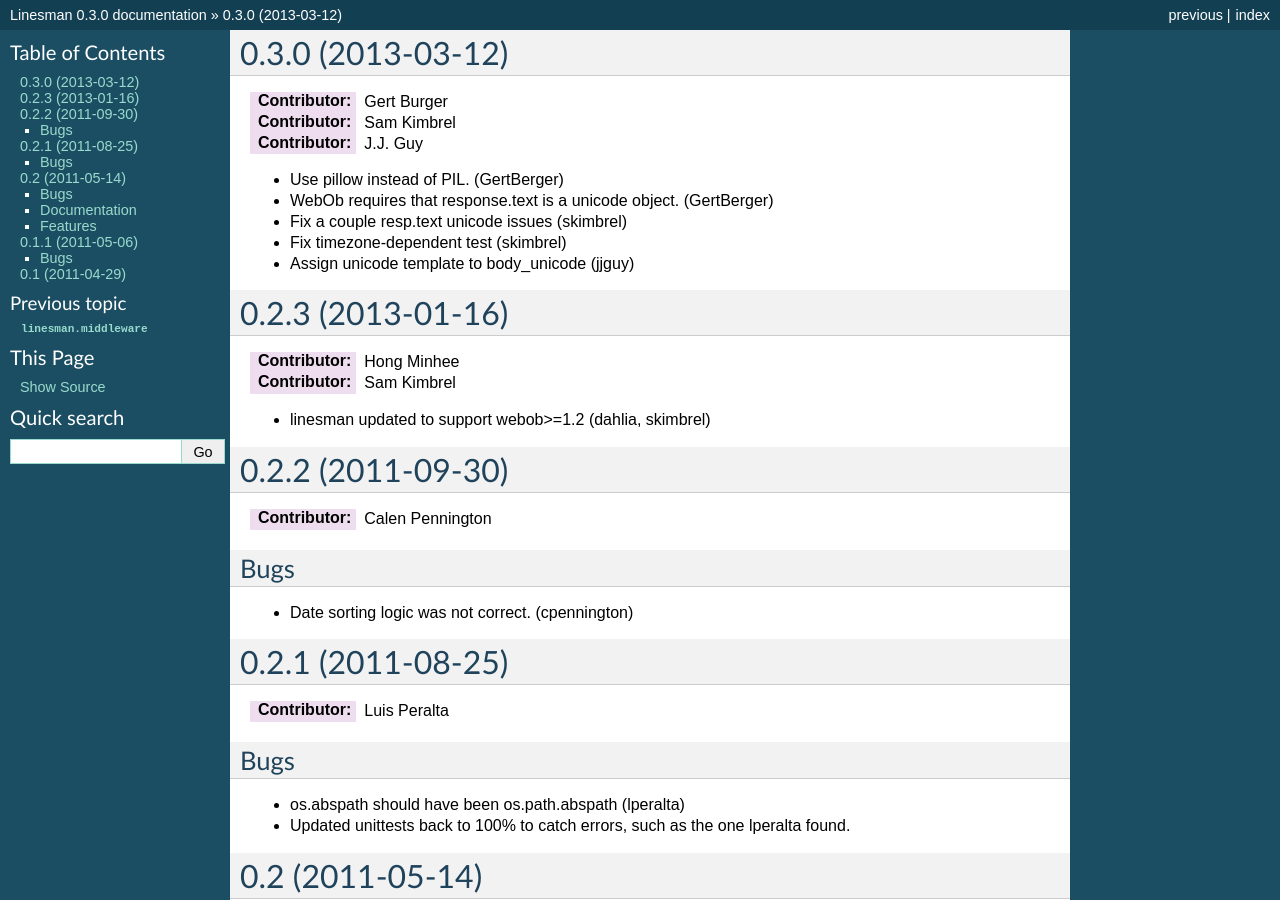
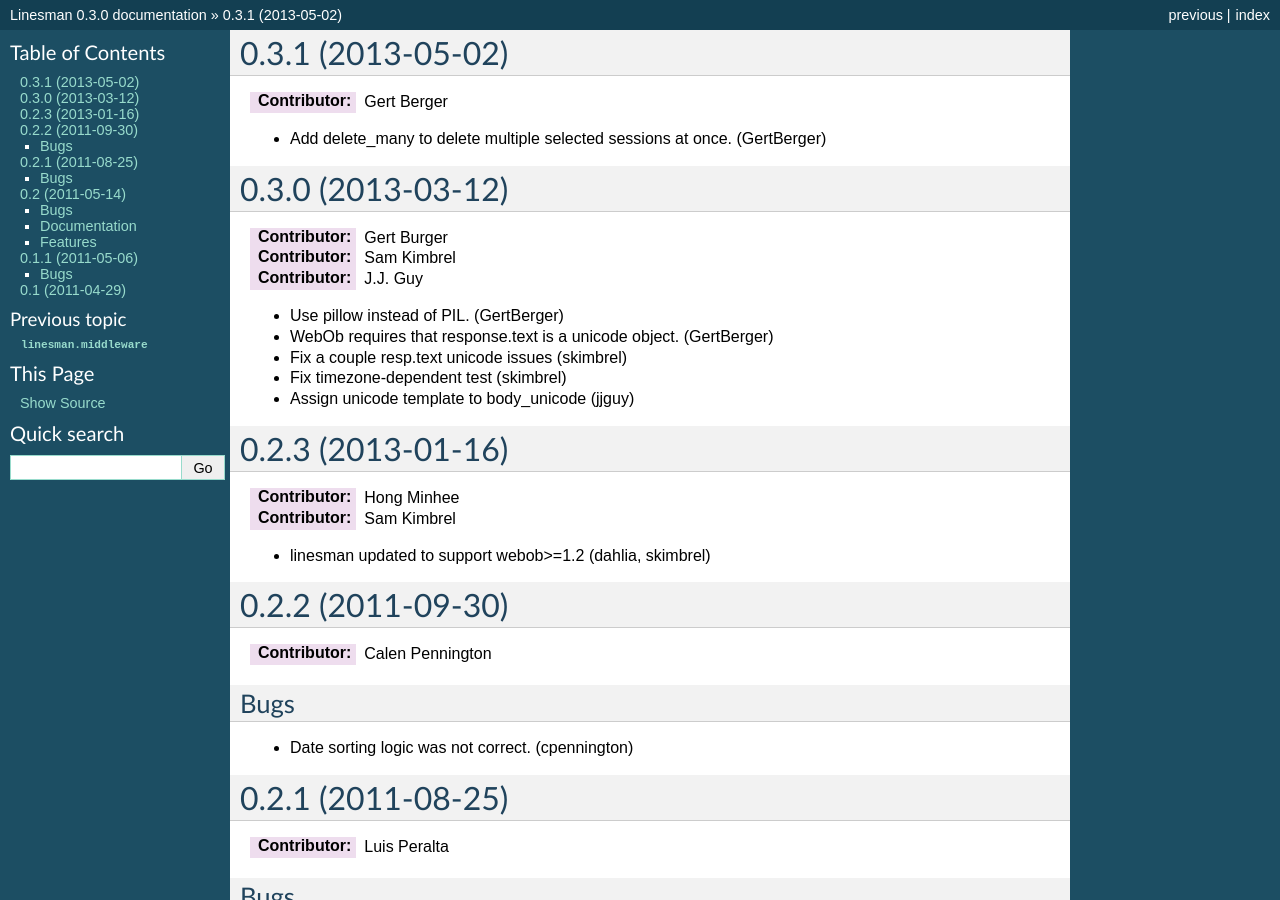
Before and after one commit to amcfague/linesman, a Sphinx documentation site: the page built from docs/changelog.rst, in a window 1280 px wide and 900 px high. Built offline with Sphinx 7.4.7, drawn with Linux system fonts in a browser that asks for light colours; some of the changed text lies outside the part shown.

Commit message:
Bumping version to v0.3.1 and releasing to PyPI

```diff
--- a/docs/changelog.rst
+++ b/docs/changelog.rst
@@ -1,3 +1,10 @@
+0.3.1 (2013-05-02)
+------------------
+
+:Contributor: Gert Berger
+
+* Add delete_many to delete multiple selected sessions at once. (GertBerger)
+
 0.3.0 (2013-03-12)
 ------------------
 
--- a/setup.py
+++ b/setup.py
@@ -16,7 +16,7 @@
 
 setup(
     name='linesman',
-    version='0.3.0',
+    version='0.3.1',
     description='WSGI Profiling middleware',
     long_description=open("README.rst", "r").read(),
     author='Andrew McFague',
```
